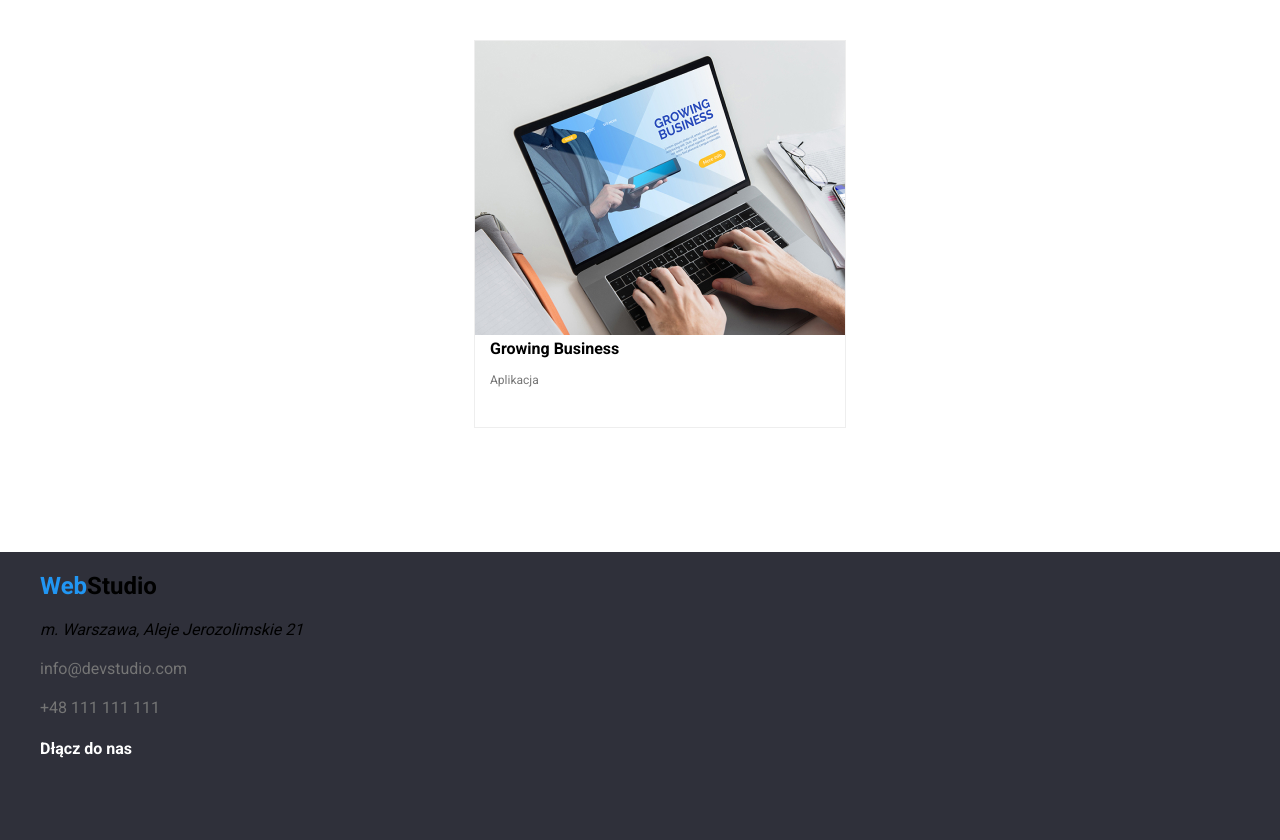
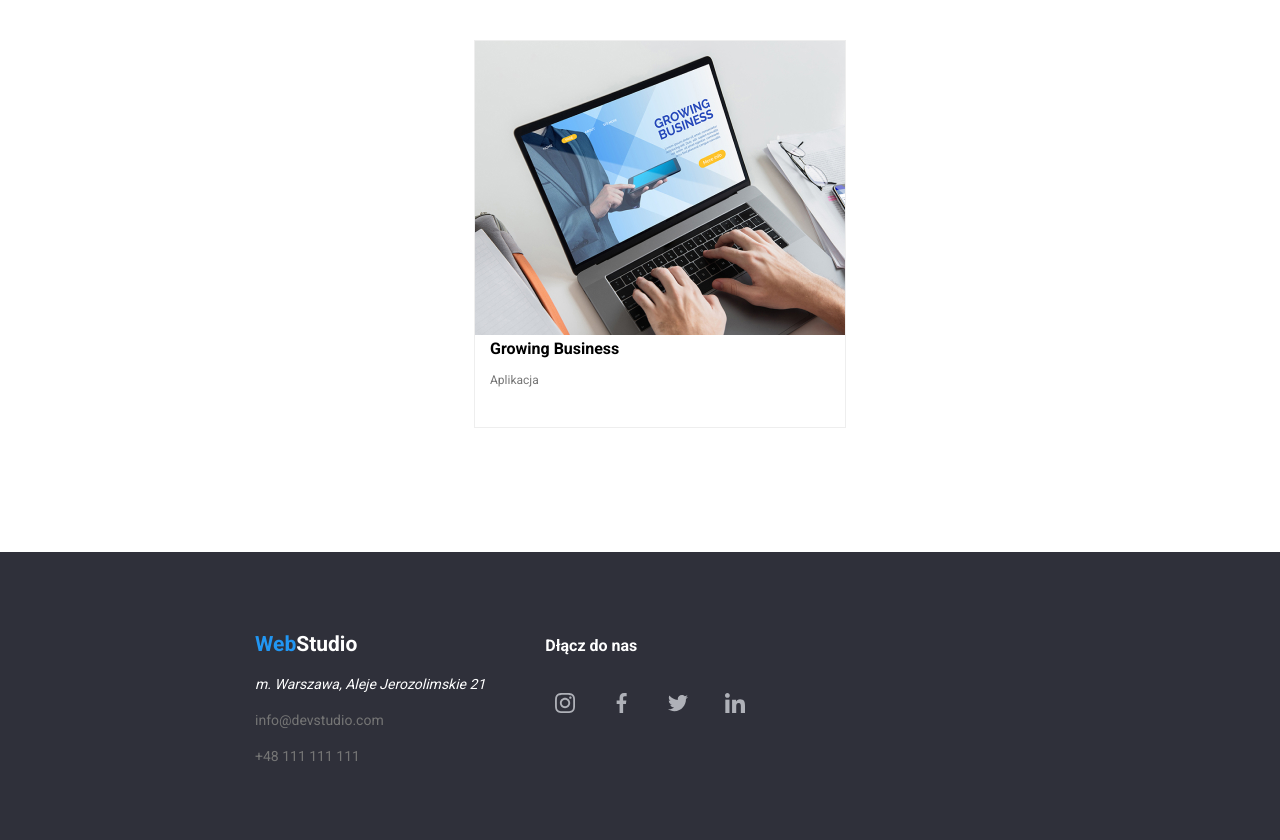
Before and after one commit to DominikaJazwicka/goit-markup-hw-04, a plain HTML site: page portfolio.html in a window 1280 px wide. Shown: the part 1982-2822 px from the top of the page. Drawn offline with Linux system fonts and the light colour scheme.

Commit message:
Update portfolio.html

```diff
--- a/portfolio.html
+++ b/portfolio.html
@@ -171,9 +171,11 @@
 
     </section>
 
-    <footer class="container footer-container footer">
+    <footer class="container footer">
 
-        <ul>
+        <section class="footer-page">
+
+        <ul class="footer-page-2">
             <li class="footer-element">
                 <h2><span class="footer-web-color">Web</span>Studio</h2>
             </li>
@@ -182,18 +184,16 @@
                 <address>m. Warszawa, Aleje Jerozolimskie 21</address>
             </li>
 
-            <li class="link-footer footer-element">
+            <li class="footer-element">
                 <a href="mailto:info@devstudio.com">info@devstudio.com</a>
             </li>
 
-            <li class="link-footer footer-element">
+            <li class="footer-element">
                 <a href="tel:+48111111111"> +48 111 111 111 </a>
             </li>
-
         </ul>
 
-      <aside>
-        <ul>
+        <ul class="footer-page-1">
 
             <li>
             <h2>
@@ -202,15 +202,37 @@
             </li>
 
             <li>
-            <div class="social-media">
-                <div class="circle instagram"></div>
-                <div class="circle facebook"></div>
-                <div class="circle twitter"></div>
-                <div class="circle linkedin"></div>
+                <div class="social-media">
+                    <div class="circle">
+                        <svg class="icon" width="20" height="20">
+                            <use href="./svg/symbol-defs.svg#instagram"></use>
+                        </svg>
+
+                    </div>
+                    <div class="circle">
+                        <svg class="icon" width="20" height="20">
+                            <use href="./svg/symbol-defs.svg#fb"></use>
+                        </svg>
+                    </div>
+                    <div class="circle">
+                        <svg class="icon" width="20" height="20">
+                            <use href="./svg/symbol-defs.svg#twitter"></use>
+                        </svg>
+                    </div>
+                    <div class="circle">
+                        <svg class="icon" width="20" height="20">
+                            <use href="./svg/symbol-defs.svg#linkedin"></use>
+                        </svg>
+                    </div>
+                </div>
             </li>
 
        </ul>
-    </aside>
+
+    </section>
+
+
+
     </footer>
 
 </body>
```
